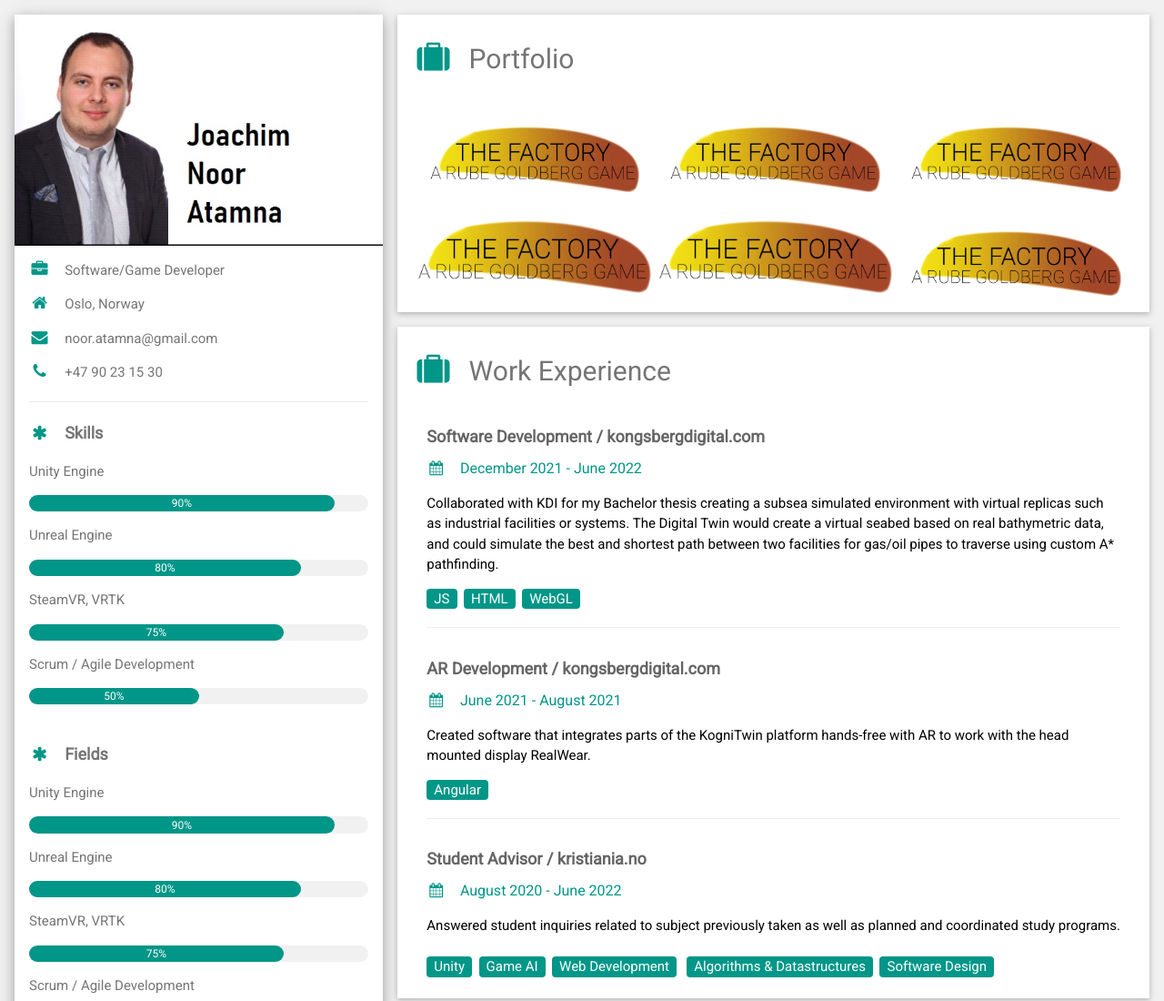
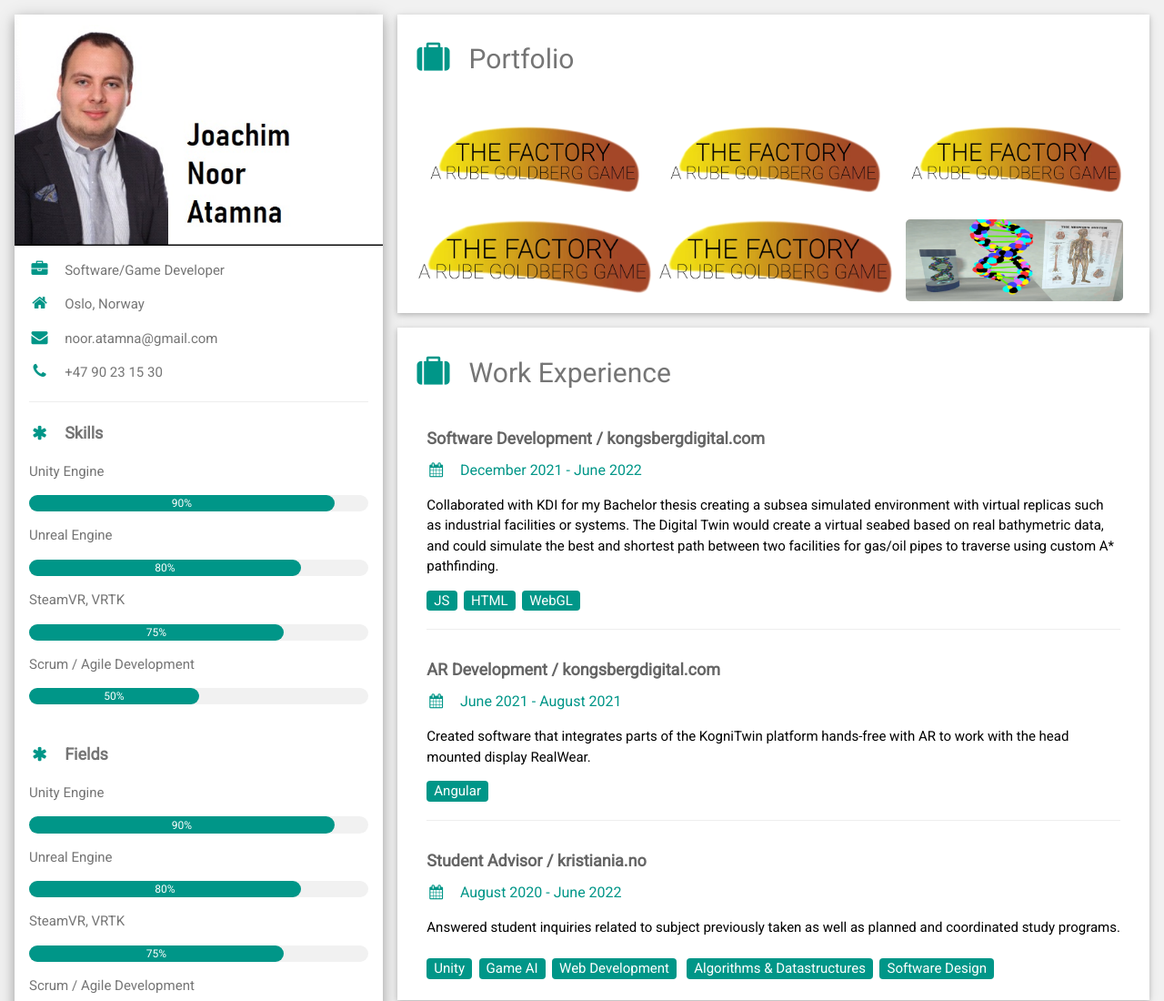
Before and after one commit to JNatamna/JNatamna.github.io, a plain HTML site: page index.html in a window 1280 px wide. Shown: the top 1100 px of the page at 91% size. Drawn offline with nearby package versions, Linux system fonts and the light colour scheme.

Commit message:
Added more to portfolio section

```diff
--- a/index.html
+++ b/index.html
@@ -146,8 +146,8 @@ html,body,h1,h2,h3,h4,h5,h6 {font-family: "Roboto", sans-serif}
             data-url="https://www.youtube.com/embed/F7TRdtDNEAw" onclick="showModal(this)">
           </div>
           <div class="item6" style="padding: 5%;">
-            <img src="images\logo-thefactory.png" style="width:100%"  alt="Avatar" id="portImg"
-            data-url="https://www.youtube.com/embed/F7TRdtDNEAw" onclick="showModal(this)">
+            <img src="images\logo-vrschool.png" style="width:100%"  alt="Avatar" id="portImg"
+            data-url="https://www.youtube.com/embed/fQ2CVl-FldM" onclick="showModal(this)">
           </div>
         </div>
       </div>
```
Also changed, not shown: images/logo-vrschool.png (added), images/profil.jpg (deleted).
